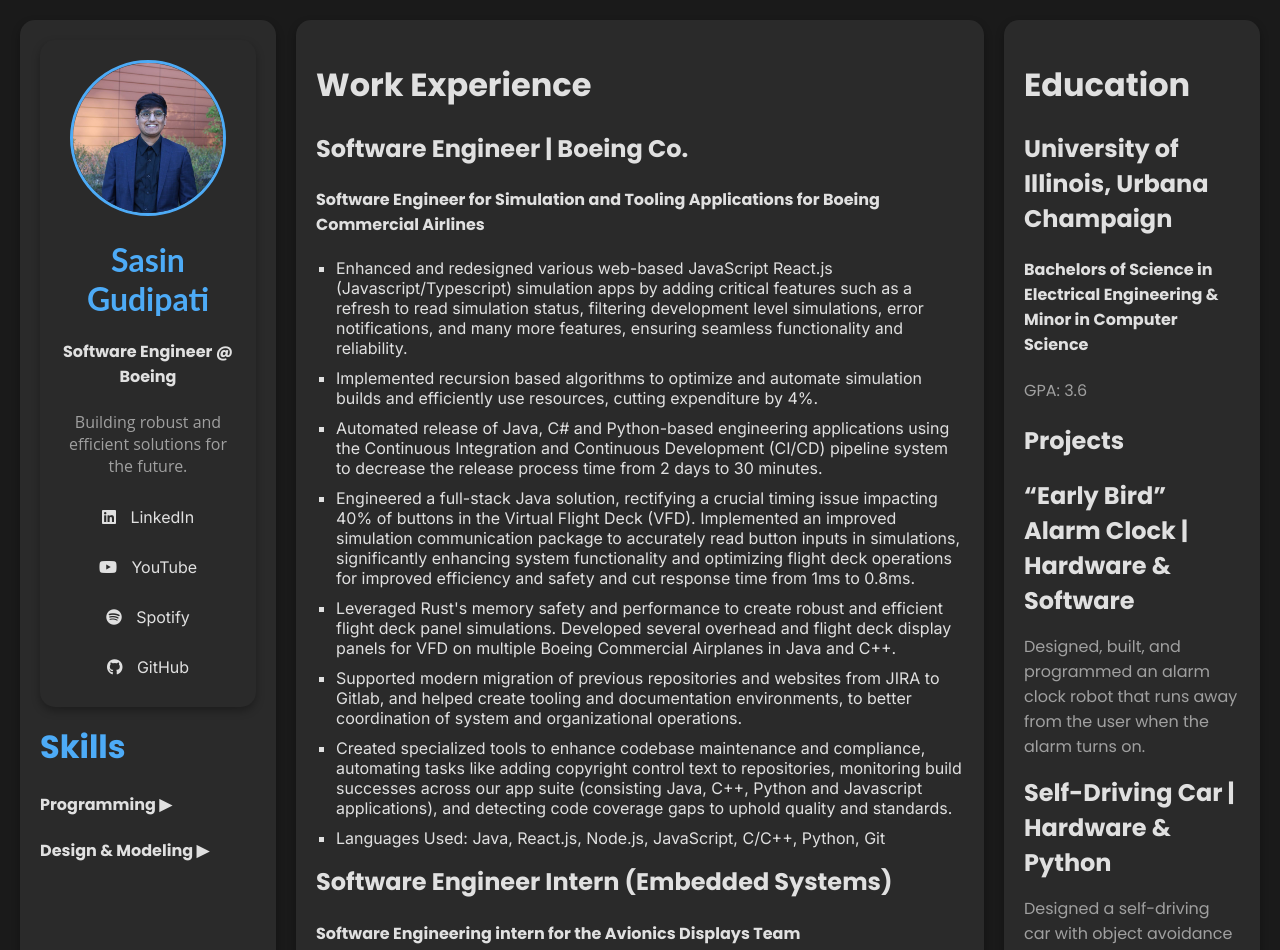
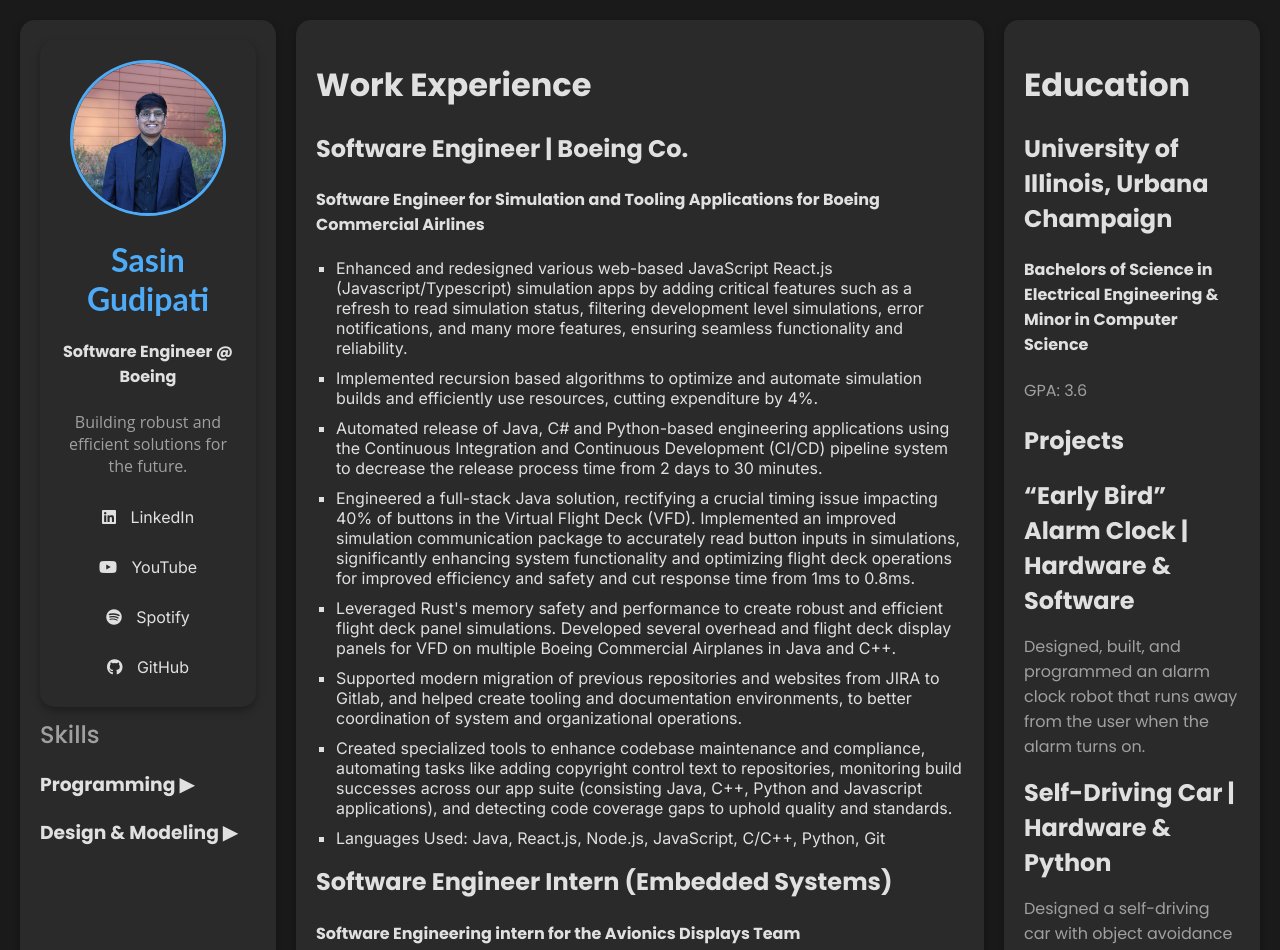
Before and after one commit to sasinkg/resume-website, a React (Create React App) app: page / in a window 1280 px wide. Shown: the top 950 px of the page. Built offline with nearby package versions, Linux system fonts and the light colour scheme.

Commit message:
Update v1.1.2 - Added Skills dropdown

```diff
--- a/src/components/Skills.js
+++ b/src/components/Skills.js
@@ -23,25 +23,24 @@ const Skills = () => {
   };
 
   return (
-    <section className="my-5">
-      <p></p>
-      <h1 className="text-xl font-bold">Skills</h1>
+    <section className="my-5 p-4 bg-[#2a2a2a] rounded-lg shadow-lg">
+      <h2 className="text-xl font-bold text-[#4dabf7]">Skills</h2>
       {Object.entries(categories).map(([category, skills]) => (
         <div key={category} className="mt-3">
-          <h4
+          <h3
             onClick={() => toggleCategory(category)}
-            className="text-lg font-semibold cursor-pointer"
+            className="text-lg font-semibold cursor-pointer text-[#e0e0e0] flex items-center"
           >
-            {category} {openCategories[category] ? '▼' : '▶'}
-          </h4>
+            {category} <span className="ml-2">{openCategories[category] ? '▼' : '▶'}</span>
+          </h3>
           <motion.div
             initial={{ height: 0, opacity: 0 }}
             animate={{ height: openCategories[category] ? "auto" : 0, opacity: openCategories[category] ? 1 : 0 }}
-            transition={{ duration: 0.3, ease: [0.4, 0, 0.2, 1] }}
+            transition={{ duration: 0.4, ease: [0.25, 0.1, 0.25, 1] }}
             className="overflow-hidden"
           >
             {openCategories[category] && (
-              <ul className="ml-5 mt-2 list-disc">
+              <ul className="ml-5 mt-2 list-disc text-[#a0a0a0]">
                 {skills.map((skill) => (
                   <li key={skill} className="text-md">{skill}</li>
                 ))}
```
